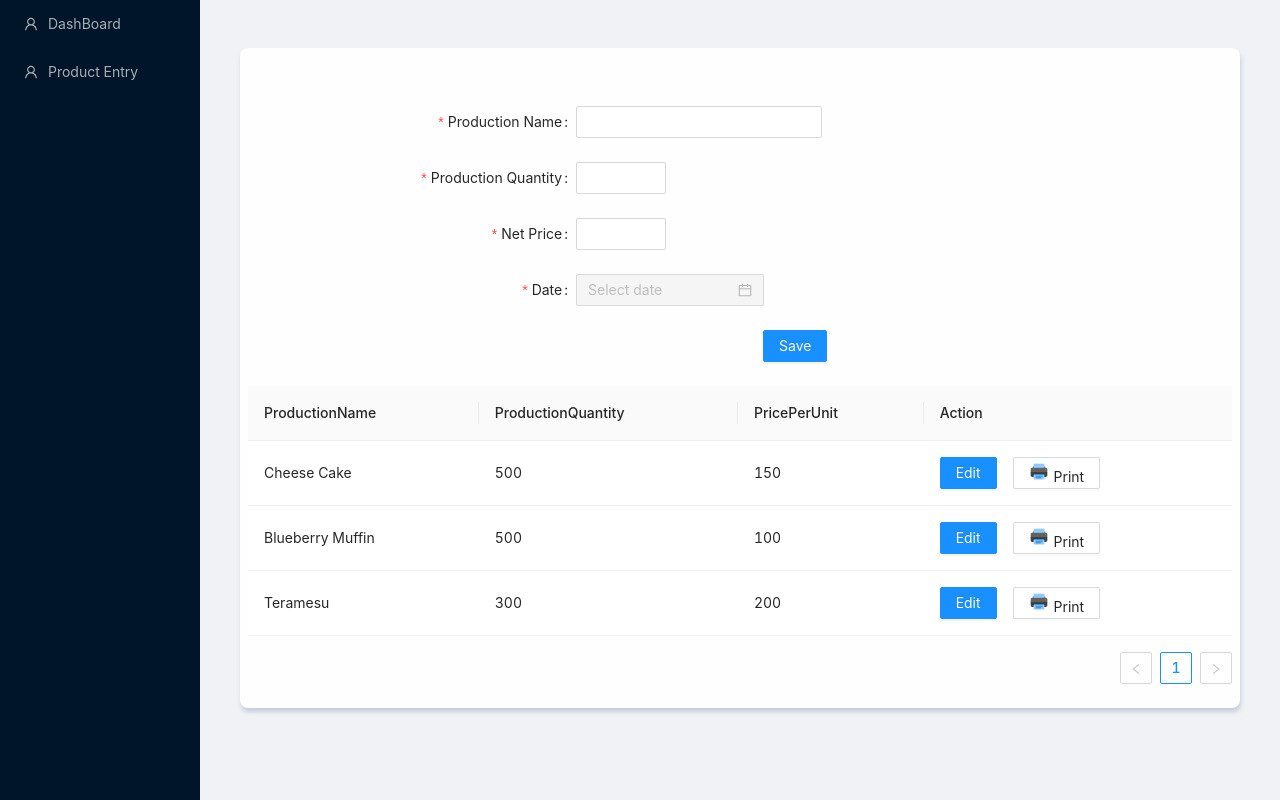
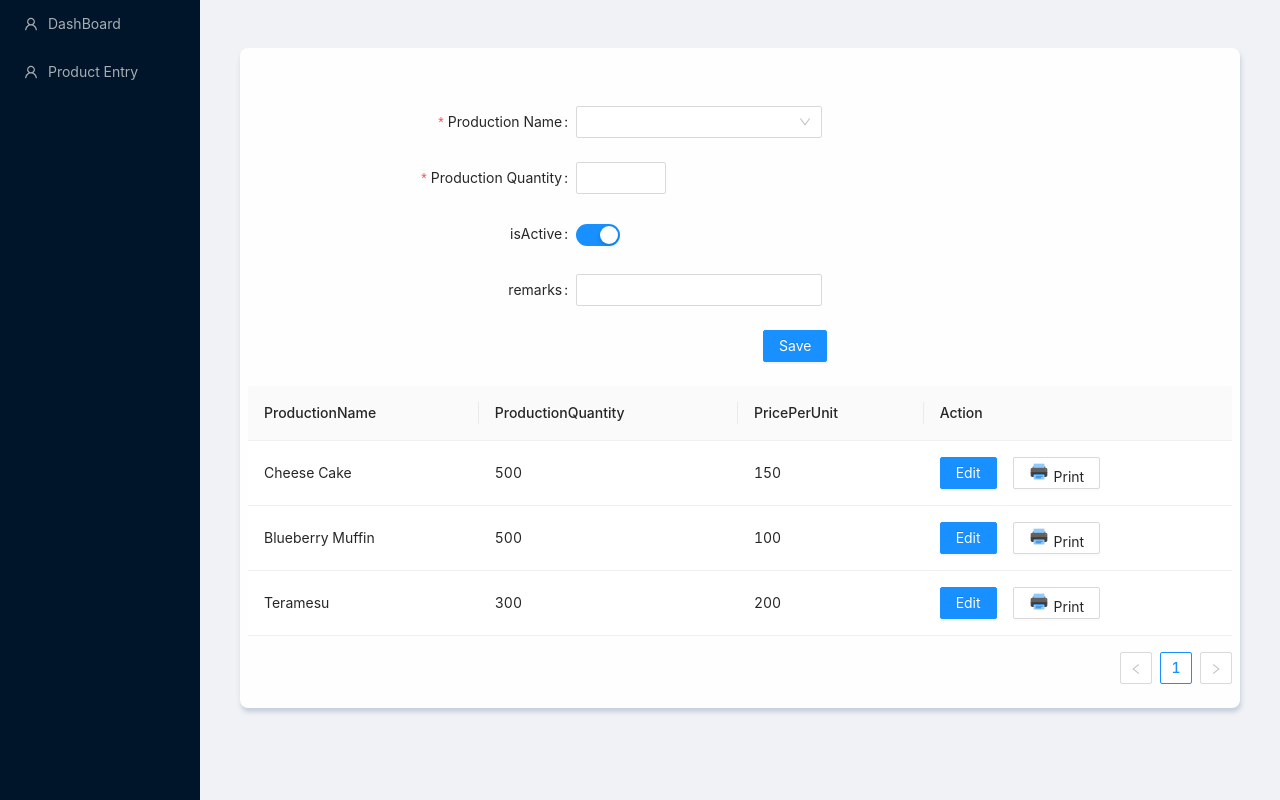
Before and after one commit to sauravtand/Bakersden, a React (Create React App) app: page /ProductionEntry in a window 1280 px wide. Built offline with nearby package versions, Linux system fonts and the light colour scheme.

Commit message:
2022, 06, 27, first day changes, folder structure

```diff
--- /dev/null
+++ b/src/Helpers/TodayDate.js
@@ -0,0 +1,5 @@
+export const todaydate = (new Date())
+
+export const todaydateISO = (new Date()).toISOString().split('T')[0];
+
+export const dateFormat = 'YYYY-MM-DD';
--- a/src/Pages/Production/ProductionEntry.js
+++ b/src/Pages/Production/ProductionEntry.js
@@ -1,7 +1,7 @@
-
-
 import ProductionTable from './ProductionTable';
-import { Button, Form, Input, InputNumber, Select, DatePicker } from 'antd';
+import { Button, Form, Input, InputNumber, Select, DatePicker, Switch } from 'antd';
+import moment from 'moment';
+import { dateFormat, todaydate, todaydateISO } from '../../Helpers/TodayDate';
 const { Option } = Select;
 const layout = {
   labelCol: {
@@ -12,26 +12,59 @@ const layout = {
   },
 };
 
+const dummydata = [
+  {
+    name: "Dark Forest",
+    price: '20',
+    id: 1,
+  },
+  {
+    name: "Red valvet",
+    price: '110',
+    id: 2,
+  },
+  {
+    name: "White Forest",
+    price: '200',
+    id: 3,
+  },
+  {
+    name: "Butter Scothc Cake",
+    price: '2500',
+    id: 4,
+  },
+  {
+    name: "Banana Vake",
+    price: '2500',
+    id: 5,
+  }
+]
+
 
 const ProductionEntry = () => {
   const [form] = Form.useForm();
-
-
+  const date = new Date().toISOString();
 
   const onFinish = (values) => {
-    console.log(values);
+    // console.log("value", values);
+    let data = {
+      "PId": 0,
+      "ItemId": values.ProductionName,
+      "Quantity": values.ProductionQuantity,
+      "Remarks": values.remarks,
+      "UserId": 5,
+      "EntryDate": date,
+      "IsActive": values.isActive === undefined ? true : 'values.isActive'
+    }
+
+    console.log("data", data)
   };
 
   const onReset = () => {
     form.resetFields();
   };
 
-  const onFill = () => {
-    form.setFieldsValue({
-      note: 'Hello world!',
-      gender: 'male',
-    });
-  };
+
 
   return (
     <div className="mainContainer">
@@ -39,7 +72,7 @@ const ProductionEntry = () => {
         style={{ marginTop: '50px' }}
       >
         <Form.Item
-          name="Production Name"
+          name="ProductionName"
           label="Production Name"
           rules={[
             {
@@ -47,10 +80,17 @@ const ProductionEntry = () => {
             },
           ]}
         >
-          <Input />
+          {/* <Input /> */}
+          <Select showSearch>
+            {
+              dummydata.map(e => (
+                <Option value={e.id} key={e.id}>{e.name}</Option>
+              ))
+            }
+          </Select>
         </Form.Item>
         <Form.Item
-          name="Production Quantity"
+          name="ProductionQuantity"
           label="Production Quantity"
           rules={[
             {
@@ -60,7 +100,7 @@ const ProductionEntry = () => {
         >
           <InputNumber />
         </Form.Item>
-        <Form.Item
+        {/* <Form.Item
           name="Net Price"
           label="Net Price"
           rules={[
@@ -70,8 +110,8 @@ const ProductionEntry = () => {
           ]}
         >
           <InputNumber />
-        </Form.Item>
-        <Form.Item
+        </Form.Item> */}
+        {/* <Form.Item
           name="Date"
           label="Date"
           rules={[
@@ -80,7 +120,22 @@ const ProductionEntry = () => {
             },
           ]}
         >
-          <DatePicker disabled />
+          <DatePicker format={dateFormat} />
+
+        </Form.Item> */}
+        <Form.Item
+          name="isActive"
+          label="isActive"
+          valuePropName='Checked'
+
+        ><Switch defaultChecked/>
+
+        </Form.Item>
+        <Form.Item
+          name="remarks"
+          label="remarks"
+        >
+          <Input />
         </Form.Item>
 
         <Form.Item >
@@ -89,6 +144,7 @@ const ProductionEntry = () => {
             Save
           </Button>
         </Form.Item>
+
       </Form>
       {/* //
 ////// Production Table ////////
@@ -104,21 +160,3 @@ const ProductionEntry = () => {
 };
 
 export default ProductionEntry;
-
-
-
-
-
-
-
-
-
-
-
-
-
-// Styled Components
-
-// // const mainDiv = styled.di`
-
-// `
```
Also changed, not shown: src/Services/appServices/ProductionService.js (added, +15 -0 lines), src/Services/constants/url.js (+49 -0 lines).
